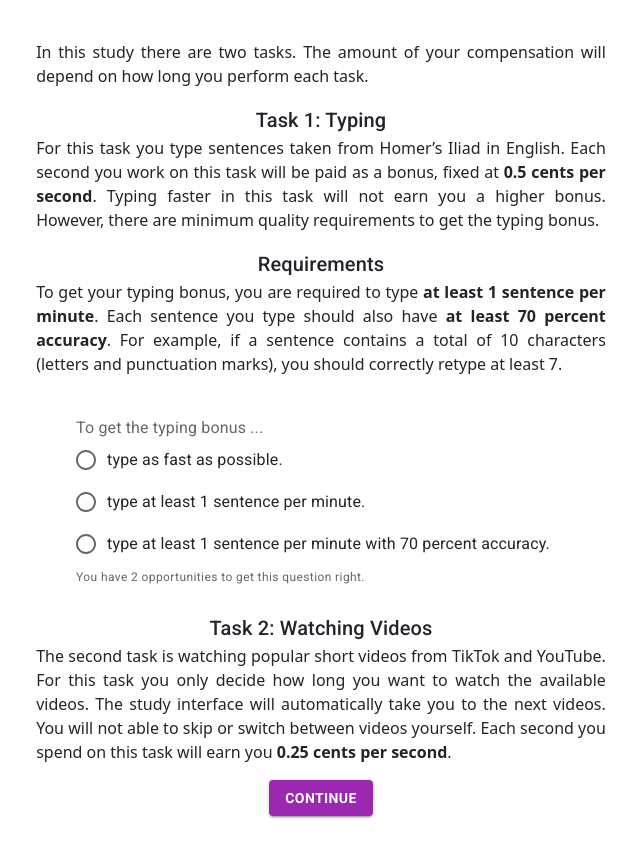
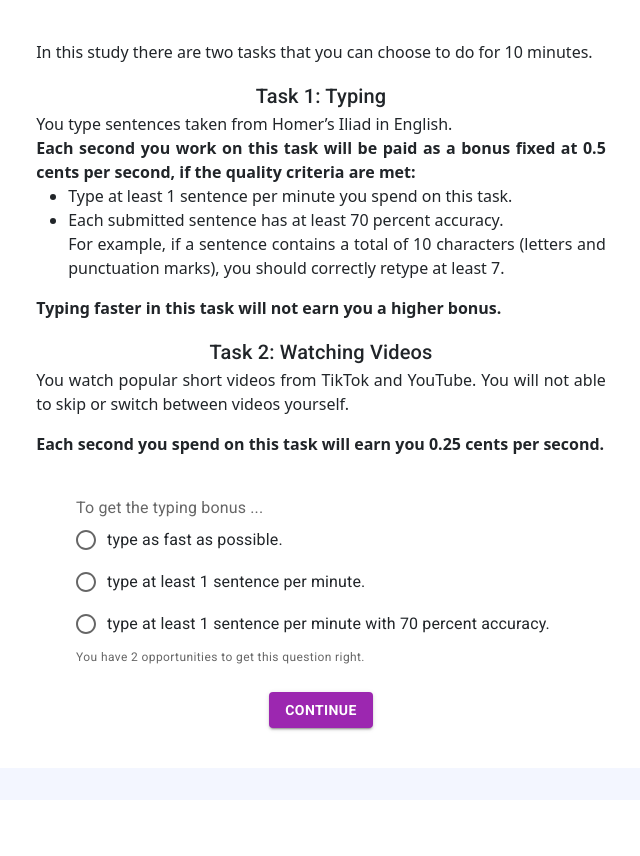
Before and after one commit to reha96/labor_leisure_experiment, a React (Create React App) app: page /next in a window 1280 px wide. Shown: the whole page, without its empty margins (319-959 px from the left). After the commit the page ends 800 px from the top, so only its background shows below. Built offline with nearby package versions, Linux system fonts and the light colour scheme.

Commit message:
one minute each on practice 0

```diff
--- a/src/Components/TimerPractice.js
+++ b/src/Components/TimerPractice.js
@@ -3,6 +3,7 @@ import { useState, useEffect } from 'react';
 import { useNavigate } from 'react-router-dom';
 import QueryBuilderRoundedIcon from '@mui/icons-material/QueryBuilderRounded';
 import LinearProgress from '@mui/material/LinearProgress';
+import Typography from '@mui/material/Typography';
 
 const TimerPractice = (props) => {
   const { initialMinute = 0, initialSeconds = 0 } = props;
@@ -39,7 +40,8 @@ const TimerPractice = (props) => {
       <LinearProgress variant="determinate" value={parseInt(window.localStorage.getItem('progress'))} />
       {minutes <= 0 && seconds <= 0
         ? navigate('/confirm')
-        : <p style={{ display: 'flex', justifyContent: 'center', alignItems: 'center', flexWrap: 'wrap', }}> <QueryBuilderRoundedIcon fontSize='small' /> {minutes}:{seconds < 10 ? `0${seconds}` : seconds} &nbsp; </p>
+        : <Typography variant='h6' sx={{display: 'flex', justifyContent: 'center', alignItems: 'center',}}><QueryBuilderRoundedIcon/> {minutes}:{seconds < 10 ? `0${seconds}` : seconds} &nbsp;</Typography>
+        // <p style={{ display: 'flex', justifyContent: 'center', alignItems: 'center', flexWrap: 'wrap', }}>  {minutes}:{seconds < 10 ? `0${seconds}` : seconds} &nbsp; </p>
       }
 
     </div>
--- a/src/Pages/Home2.js
+++ b/src/Pages/Home2.js
@@ -104,26 +104,52 @@ const Home2 = () => {
             <Container className="p-1" fluid='sm'>
                 {/* <Typography variant='h4' className="center">First Part</Typography> */}
                 <p className="HomePage_p">
-                    In this study there are two tasks.
-                    The amount of your compensation will depend on how long you perform each task.
+                    In this study there are two tasks that you can choose to do for 10 minutes.
+                    {/* In this study there are two tasks. */}
+                    {/* The amount of your compensation will depend on how long you perform each task. */}
                     {/* Depending on your decisions about how you allocate your time for each of the tasks, you earn money for yourself. */}
                 </p>
                 <Typography variant='h6' className="center">Task 1: Typing</Typography>
                 <p className="HomePage_p">
                     {/* The first task requires you to exert some effort. */}
-                    For this task you type sentences taken from Homer’s Iliad in English.
-                    Each second you work on this task will be paid as a bonus, fixed at <strong>0.5 cents per second</strong>.
-                    Typing faster in this task will not earn you a higher bonus.
-                    However, there are minimum quality requirements to get the typing bonus.
+                    You type sentences taken from Homer’s Iliad in English.
+                    <br></br>
+                    <strong>Each second you work on this task will be paid as a bonus fixed at 0.5 cents per second, if the quality criteria are met:</strong>
+                    <ul class="a">
+                        <li>Type at least 1 sentence per minute you spend on this task.</li>
+                        <li>Each submitted sentence has at least 70 percent accuracy. <br></br>
+                            For example, if a sentence contains a total of 10 characters (letters and punctuation marks), you should correctly retype at least 7.</li>
+                    </ul>
+                    <strong>Typing faster in this task will not earn you a higher bonus.</strong>
                 </p>
 
-                <Typography variant='h6' className="center">Requirements</Typography>
+                {/* <Typography variant='h6' className="center">Requirements</Typography>
                 <p className="HomePage_p">
-                    To get your typing bonus, you are required to type <strong>at least 1 sentence per minute</strong>.
-                    Each sentence you type should also have <strong>at least 70 percent accuracy</strong>.
-                    For example, if a sentence contains a total of 10 characters (letters and punctuation marks), you should correctly retype at least 7.
+                    To get your typing bonus, you are required to
+                    Each
+
+                </p> */}
+                {/* This task represents your willingness to work for a given wage. */}
+
+
+                <Typography variant='h6' className="center">Task 2: Watching Videos</Typography>
+                <p className="HomePage_p">
+                    You watch popular short videos from TikTok and YouTube.
+                    You will not able to skip or switch between videos yourself.<br></br>
                 </p>
-                {/* This task represents your willingness to work for a given wage. */}
+                <p className="HomePage_p">
+                    <strong>Each second you spend on this task will earn you 0.25 cents per second.</strong>
+                </p>
+                {/* You will not earn a wage for this task, but the videos are meant to be fun and enjoyable compared to the first task. */}
+                {/* Naturally, the shorter time you allocate for the first task, the longer you can enjoy the videos. */}
+                {/* This task represents how much you value leisure, instead of working for a given wage. */}
+                {/* You can scroll between different videos and start watching the videos you like.
+                    You are not limited to watch the videos from the beginning to end.
+                    You can switch between videos as you please. */}
+                {/* There is enough content to cover the entire study duration. */}
+                {/* For this task you only decide how long you want to watch the available videos. */}
+                {/* The study interface will automatically take you to the next videos. */}
+
 
             <Box className="center" sx={{ display: 'flex' }}>
                 <form onSubmit={handleSubmit}>
@@ -150,21 +176,7 @@ const Home2 = () => {
                     </ButtonM> */}
             </Box>
 
-                <Typography variant='h6' className="center">Task 2: Watching Videos</Typography>
-                <p className="HomePage_p">
-                    The second task is watching popular short videos from TikTok and YouTube.
-                    For this task you only decide how long you want to watch the available videos.
-                    The study interface will automatically take you to the next videos.
-                    You will not able to skip or switch between videos yourself.
-                    Each second you spend on this task will earn you <strong>0.25 cents per second</strong>.
-                    {/* You will not earn a wage for this task, but the videos are meant to be fun and enjoyable compared to the first task. */}
-                    {/* Naturally, the shorter time you allocate for the first task, the longer you can enjoy the videos. */}
-                    {/* This task represents how much you value leisure, instead of working for a given wage. */}
-                    {/* You can scroll between different videos and start watching the videos you like.
-                    You are not limited to watch the videos from the beginning to end.
-                    You can switch between videos as you please. */}
-                    {/* There is enough content to cover the entire study duration. */}
-                </p>
+
 
 
             {/* <Typography variant='h6' className="center">Practice</Typography>
@@ -186,7 +198,7 @@ const Home2 = () => {
             </div>
 
         </Container>
-        </div>
+        </div >
     )
 }
 
--- a/src/Pages/Home3.js
+++ b/src/Pages/Home3.js
@@ -71,15 +71,19 @@ const Home3 = () => {
                 <Typography variant='h6' className="center">Switching Tasks</Typography>
                 <p className="HomePage_p">
                     You can <strong>switch between the two tasks at any moment</strong> using the tabs within the study interface.
-                    As you switch tabs, your progress is automatically saved.
-                    For example, if you did not finish typing a sentence and decide to watch videos before submitting it, the text you typed will remain when switching back.
+                    As you switch tabs, your progress is automatically saved.</p>
+                <p className="HomePage_p">For example, if you did not finish typing a sentence and decide to watch videos before submitting it, the text you typed will remain when switching back.
                 </p>
 
                 <Typography variant='h6' className="center">Practice</Typography>
                 <p className="HomePage_p">
-                    Clicking the next button will bring you to a <strong>2 minute practice session</strong> to allow you to familiarize with the tasks and the study interface.
+                    {/* Clicking the next button will bring you to a <strong>2 minute practice session</strong> to allow you to familiarize with the tasks and the study interface.
                     Once the practice session is over, you will be taken back to the rest of the study.
-                    <strong> The practice session will not give you a typing bonus.</strong>
+                    <strong> The practice session will not give you a typing bonus.</strong> */}
+                    Clicking the next button will bring you to a 2 minute practice session (no bonus payment here) to familiarize you with the tasks. </p>
+
+                    <p className="HomePage_p"> Once the practice session is over, you will start the study.
+
                 </p>
 
                 <div className='center'>
--- a/src/Pages/TasksPractice.js
+++ b/src/Pages/TasksPractice.js
@@ -8,7 +8,8 @@ import TimerPractice from '../Components/TimerPractice';
 import LaborPractice from '../Components/LaborPractice';
 import LeisurePractice from '../Components/LeisurePractice';
 import Typography from '@mui/material/Typography';
-
+import KeyboardOutlinedIcon from '@mui/icons-material/KeyboardOutlined';
+import SlowMotionVideoOutlinedIcon from '@mui/icons-material/SlowMotionVideoOutlined';
 
 
 const TasksPractice = () => {
@@ -32,7 +33,7 @@ const TasksPractice = () => {
     <div className='Pagetasks'>
       <Container className="p-1" fluid='sm'>
         <TimerPractice initialMinute={window.localStorage.getItem('lastmin')} initialSeconds={window.localStorage.getItem('lastsec')} />
-        <Typography variant='h6' className="center">Choose task</Typography>
+        <Typography variant='h6' color='secondary' className="center">Choose Task</Typography>
         <style type="text/css">
           {`
         .bg-info {
@@ -102,10 +103,10 @@ const TasksPractice = () => {
           fill
         // mountOnEnter='true' can be interesting for future
         >
-          <Tab eventKey="1" title={<Typography variant='h6' className="center">Type</Typography>} onClick={savelabor}>
+          <Tab eventKey="1" title={<Typography variant='h6'> <KeyboardOutlinedIcon/> Type</Typography>} onClick={savelabor}>
             <LaborPractice />
           </Tab>
-          <Tab eventKey="2" title={<Typography variant='h6' className="center">Watch Videos</Typography>} onClick={saveleisure}>
+          <Tab eventKey="2" title={<Typography variant='h6'> <SlowMotionVideoOutlinedIcon/> Watch </Typography>} onClick={saveleisure}>
             <LeisurePractice />
           </Tab>
         </Tabs>
```
Also changed, not shown: src/Pages/Home.js (+21 -9 lines). Lines whose indentation alone changed are shown as unchanged.
